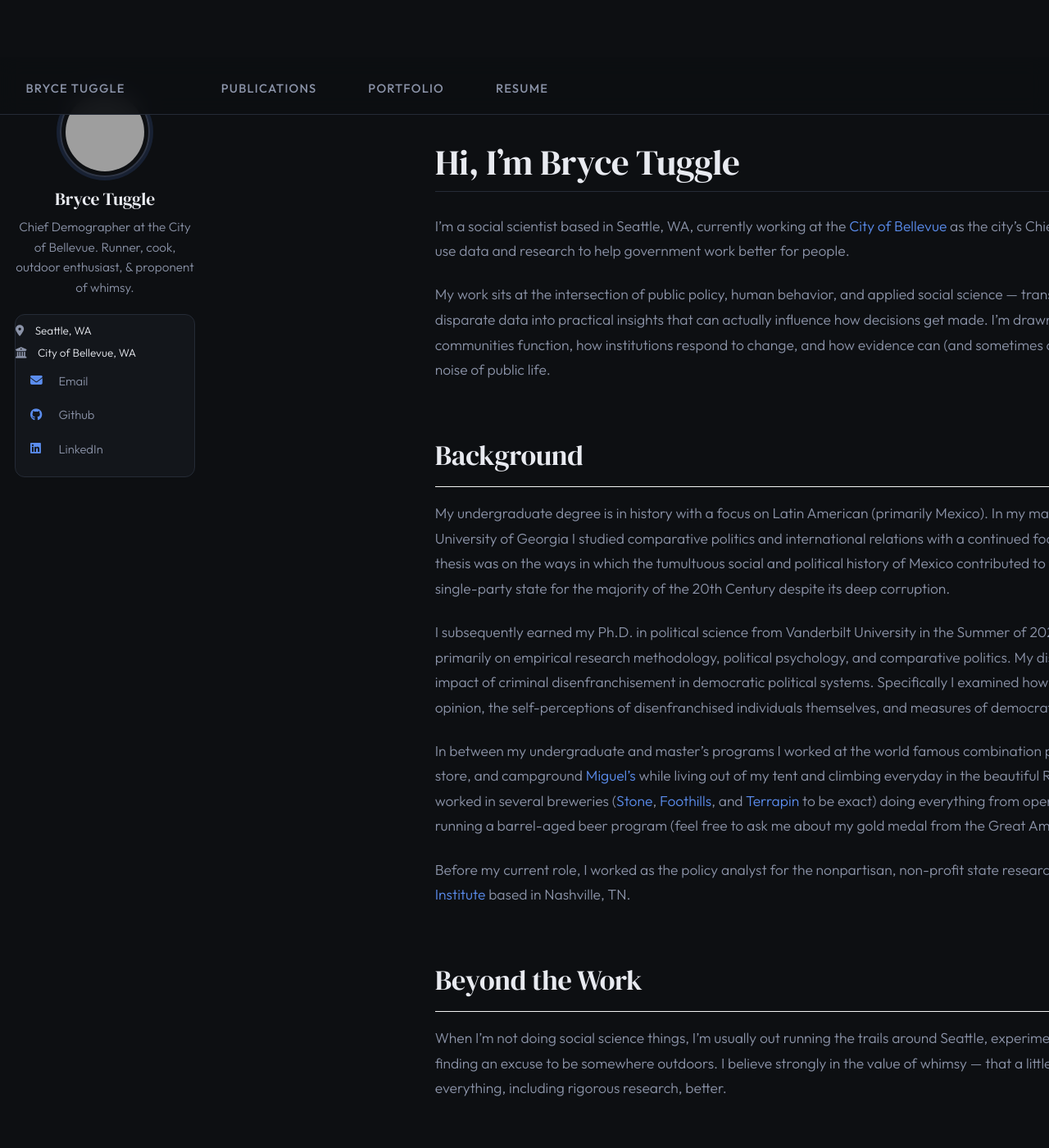
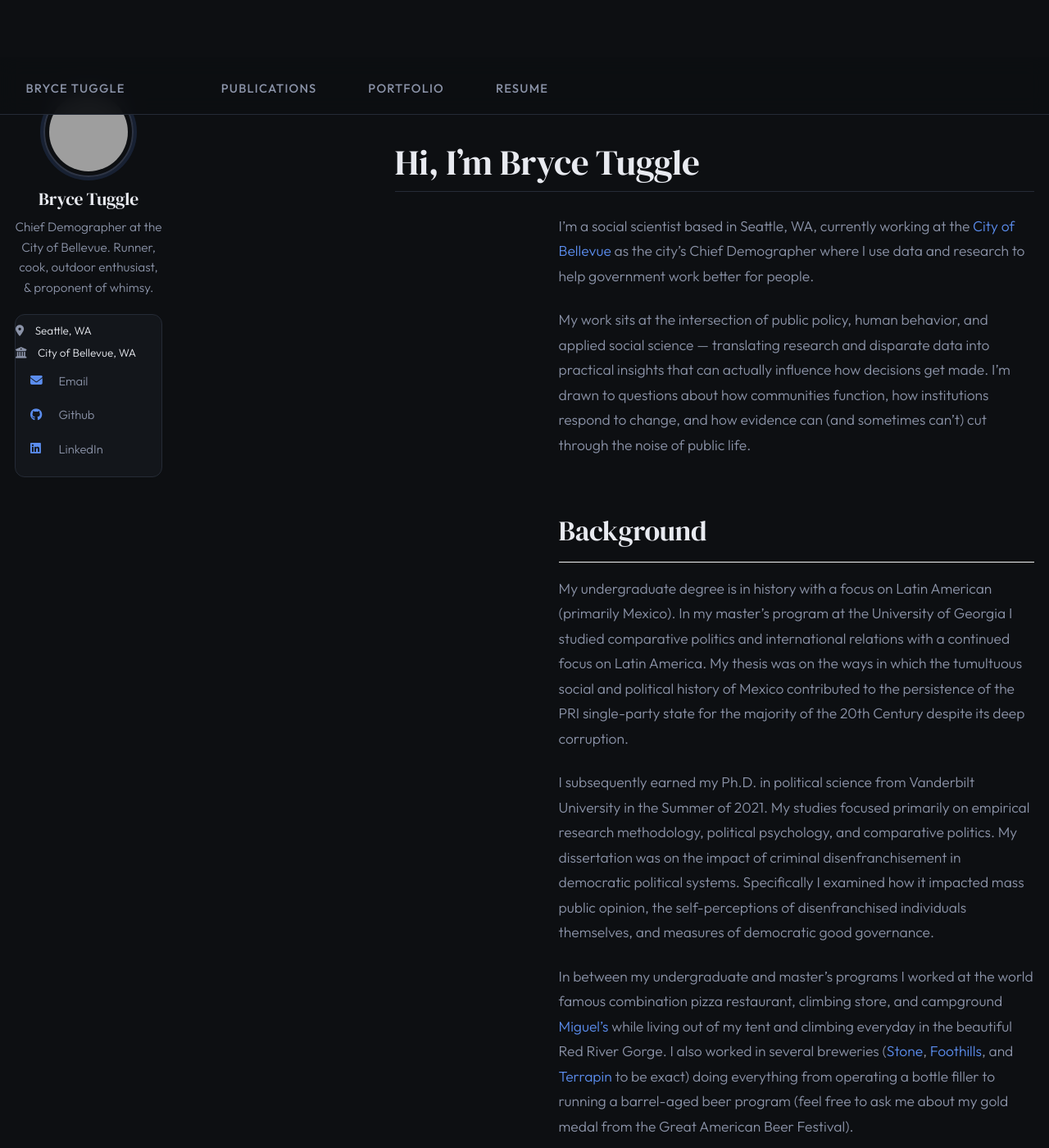
Before and after one commit to bwtuggle/bwtuggle.github.io, a Jekyll site: the page built from _pages/about.md, in a window 1280 px wide and 1400 px high. Shown: the whole window at 82% size. Built offline with Jekyll 4.4.1, drawn with Linux system fonts in a browser that asks for light colours; some web fonts are replaced.

Commit message:
Narrow sidebar width and update layout styles
Adjusted sidebar width and layout properties for better alignment and spacing.

```diff
--- a/assets/css/custom.css
+++ b/assets/css/custom.css
@@ -516,15 +516,14 @@ tbody td {
 
 /* ── Sidebar Width & Layout Fix ───────────────────────────── */
 
-/* Shrink the sidebar and ensure it doesn't overlap content */
+/* Narrow the sidebar */
+.sidebar,
 .sidebar.sticky {
-  width: 200px !important;
-  min-width: 200px !important;
-  max-width: 200px !important;
-  text-align: center !important;
+  width: 180px !important;
+  min-width: 180px !important;
+  max-width: 180px !important;
+  padding-left: 0 !important;
   padding-right: 0 !important;
-  float: left !important;
-  overflow: visible !important;
 }
 
 /* Center all sidebar content */
@@ -546,34 +545,16 @@ tbody td {
   margin: 0 auto !important;
 }
 
+/* Keep link text left-aligned inside the dropdown */
 .author__urls {
-  text-align: left !important; /* keep link text left-aligned inside the dropdown */
+  text-align: left !important;
 }
 
-/* Push page content away from the sidebar */
-@media (min-width: 64em) {
-  .sidebar ~ .page,
-  .sidebar ~ #main,
+/* Push main content right to clear the sidebar — matches $sidebar-screen-min-width: 1024px */
+@media (min-width: 1024px) {
+  .page__content,
   .page__inner-wrap {
-    margin-left: 220px !important;
-  }
-
-  /* Minimal Mistakes uses a float layout — give the main content a clear left margin */
-  .page {
-    width: calc(100% - 220px) !important;
-    float: right !important;
-  }
-}
-
-@media (min-width: 80em) {
-  .sidebar.sticky {
-    width: 220px !important;
-    min-width: 220px !important;
-    max-width: 220px !important;
-  }
-
-  .page {
-    width: calc(100% - 240px) !important;
+    padding-left: 200px !important;
   }
 }
 
```
